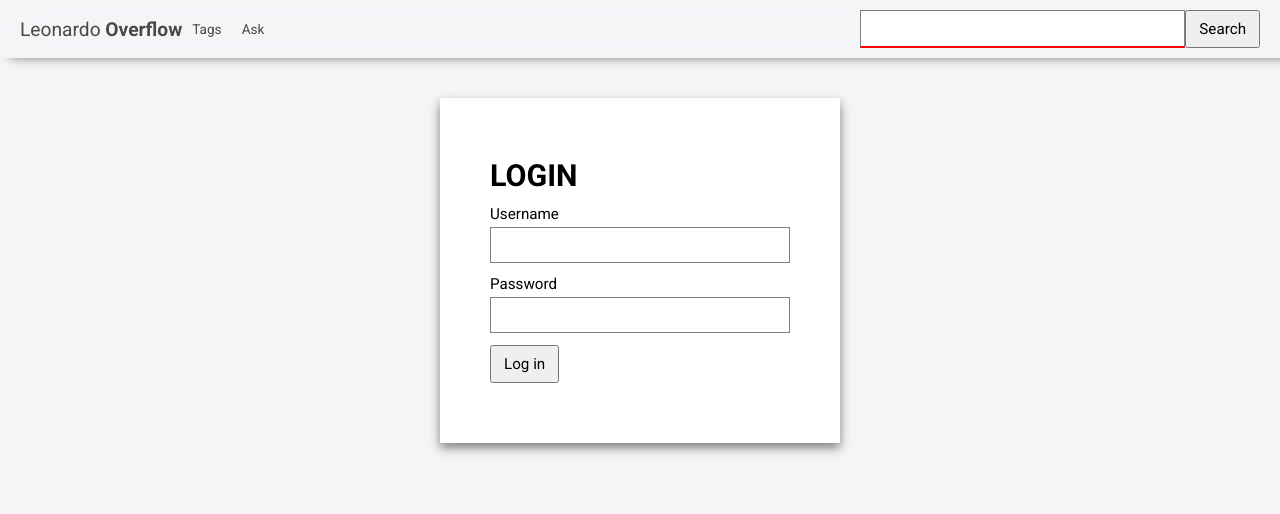
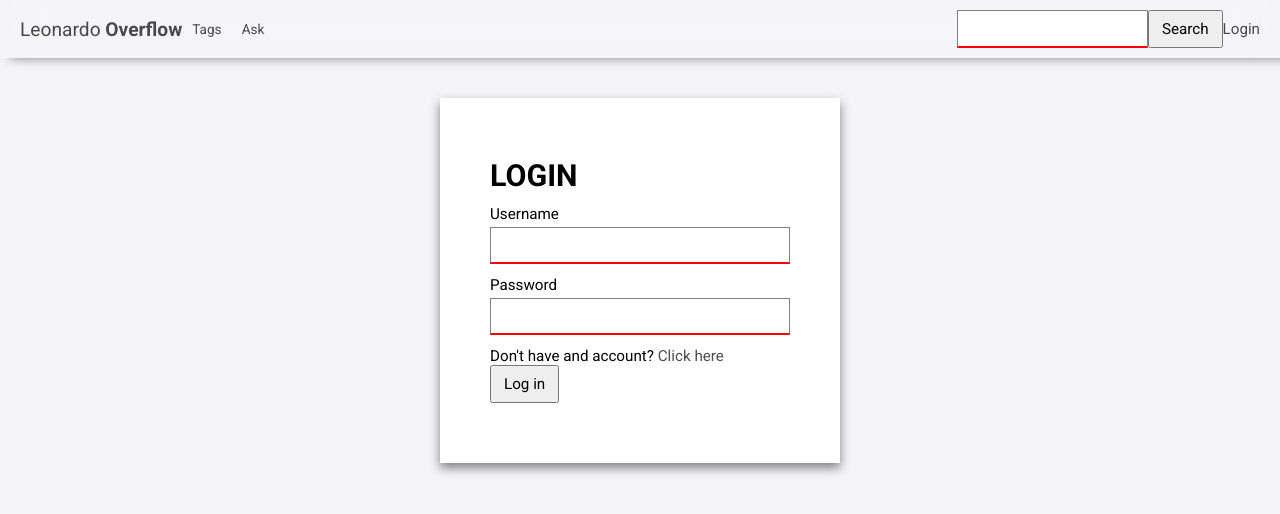
Before and after one commit to kibutzzz/leonardo-overflow-client, a React (Create React App) app: page /login in a window 1280 px wide. Shown: the top 514 px of the page. Built offline with nearby package versions, Linux system fonts and the light colour scheme.

Commit message:
add login functionality and login/logout button on navbar

```diff
--- a/src/components/LoginForm/index.js
+++ b/src/components/LoginForm/index.js
@@ -4,21 +4,66 @@ import Title from "./styles/Title";
 import InputBlock from "../general/styles/InputBlock";
 import Input from "../general/styles/Input";
 import Button from "../general/styles/Button";
+import api from '../../services/api';
+import { Link, useHistory } from 'react-router-dom'
+
+import { isAuthenticated, login } from '../../services/auth';
 
 const LoginForm = () => {
   const [username, setUsername] = useState("");
   const [password, setPassword] = useState("");
+  const [errors, setErrors] = useState([])
+  const history = useHistory();
+
+  if (isAuthenticated()) {
+    history.push("/");
+  }
+
+  const handleLogin = async (e) => {
+    e.preventDefault();
+
+    try {
+      const { data } = await api.post("/auth", {
+        username,
+        password
+      });
+      login(data)
+      setErrors([])
+    } catch (e) {
+      console.log(e)
+      setErrors([].concat(e.response.data))
+    }
+
+  }
+
   return (
-    <LoginBox>
+    <LoginBox onSubmit={handleLogin}>
       <Title>Login</Title>
       <InputBlock>
         <label>Username</label>
-        <Input type="text" onChange={e => setUsername(e.target.value)} value={username} />
+        <Input
+          autoFocus
+          type="text"
+          onChange={e => setUsername(e.target.value)}
+          value={username}
+          required
+        />
       </InputBlock>
       <InputBlock>
         <label>Password</label>
-        <Input type="password" onChange={e => setPassword(e.target.value)} value={password} />
+        <Input
+          type="password"
+          onChange={e => setPassword(e.target.value)}
+          value={password}
+          required
+        />
       </InputBlock>
+      {
+        errors.map(error => (
+          <div>{error.error}</div>
+        ))
+      }
+      <p>Don't have and account? <Link to="/signup"> Click here</Link></p>
       <Button>Log in</Button>
     </LoginBox>
   );
--- a/src/components/Navbar/index.js
+++ b/src/components/Navbar/index.js
@@ -2,6 +2,7 @@ import React, { useState } from "react";
 import Button from "../general/styles/Button";
 import { Container, AppName, SearchBox, NavInput, NavigationLinks } from './styles';
 import { Link, useHistory } from 'react-router-dom';
+import { isAuthenticated, logout } from "../../services/auth";
 
 const Navbar = () => {
   const [searchText, setSearchText] = useState("");
@@ -16,6 +17,11 @@ const Navbar = () => {
   const handleSearchChange = e => {
     setSearchText(e.target.value);
   };
+
+  const handleLogout = () => {
+    logout();
+    history.push("/")
+  }
 
   return (
     <Container>
@@ -39,10 +45,13 @@ const Navbar = () => {
           </li>
         </NavigationLinks>
       </div>
-      <SearchBox onSubmit={handleSearchSubmit}>
-        <NavInput value={searchText} onChange={handleSearchChange} minLength="2" required />
-        <Button>Search</Button>
-      </SearchBox>
+      <div>
+        <SearchBox onSubmit={handleSearchSubmit}>
+          <NavInput value={searchText} onChange={handleSearchChange} minLength="2" required />
+          <Button>Search</Button>
+        </SearchBox>
+        {isAuthenticated() ? <Button onClick={handleLogout}>Logout</Button> : <Link to="/login">Login</Link>}
+      </div>
     </Container>
   );
 };
--- /dev/null
+++ b/src/services/auth.js
@@ -0,0 +1,9 @@
+export const AUTH_KEY = "@leonardo-overflow-key";
+export const isAuthenticated = () => localStorage.getItem(AUTH_KEY) !== null;
+export const getAuthentication = () => JSON.parse(localStorage.getItem(AUTH_KEY));
+export const login = authorization => {
+  localStorage.setItem(AUTH_KEY, JSON.stringify(authorization));
+}
+export const logout = () => {
+  localStorage.removeItem(AUTH_KEY);
+}
```
